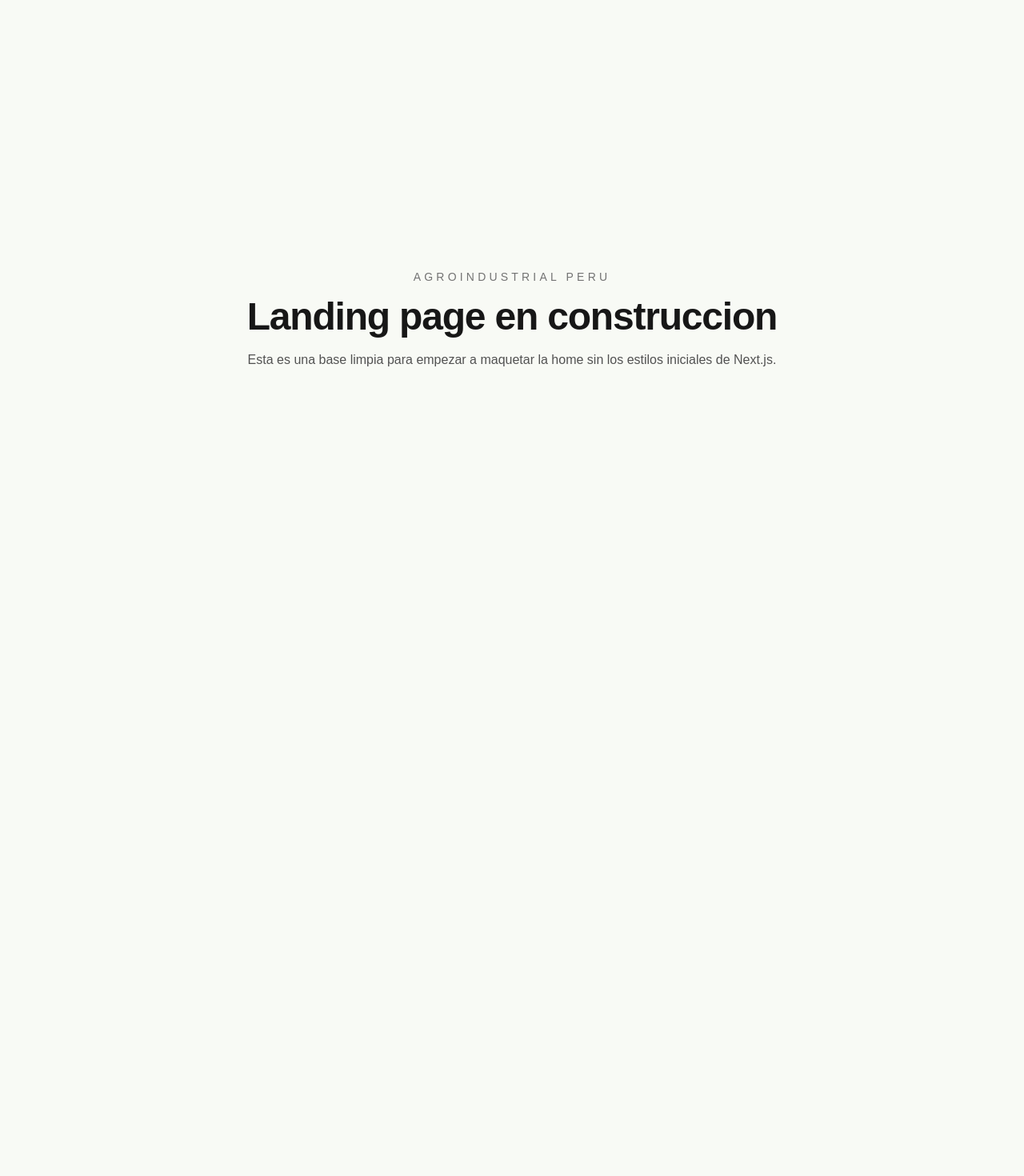
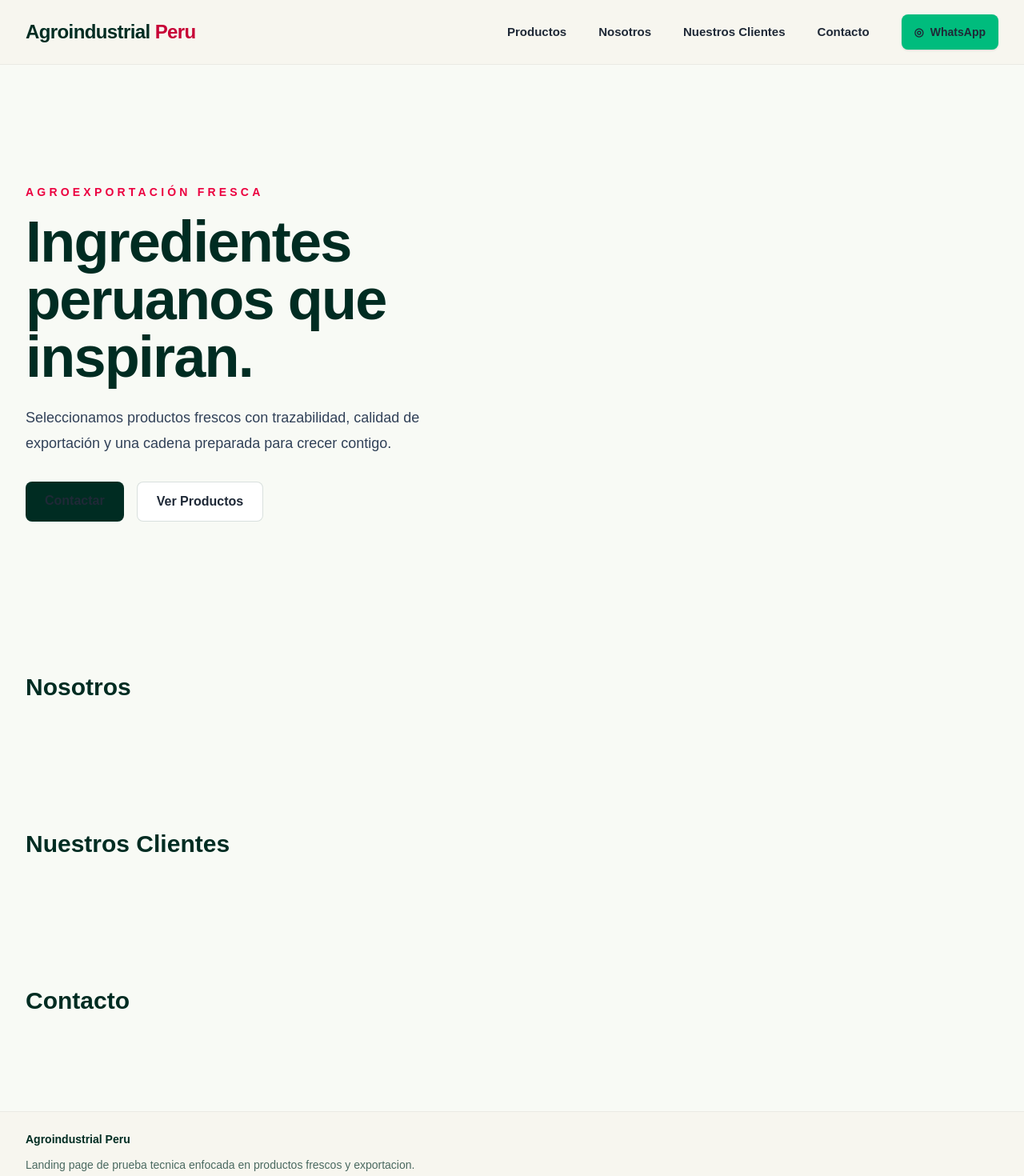
Before and after one commit to rls1990/agroindustrialperu, a Next.js app: page / in a window 1280 px wide. Shown: the top 1470 px of the page at 80% size. Before the commit the page ends 800 px from the top, so only its background shows below. Built offline with nearby package versions, Linux system fonts and the light colour scheme.

Commit message:
feat: implement header and footer components with navigation

```diff
--- a/app/layout.tsx
+++ b/app/layout.tsx
@@ -1,5 +1,7 @@
 import type { Metadata } from "next";
 import "./globals.css";
+import { Footer } from "@/components/layout/Footer";
+import { Header } from "@/components/layout/Header";
 
 export const metadata: Metadata = {
   title: "Agroindustrial Peru",
@@ -13,7 +15,11 @@ export default function RootLayout({
 }>) {
   return (
     <html lang="es">
-      <body>{children}</body>
+      <body>
+        <Header />
+        {children}
+        <Footer />
+      </body>
     </html>
   );
 }
--- a/app/page.tsx
+++ b/app/page.tsx
@@ -1,20 +1,51 @@
 export default function Home() {
   return (
-    <main className="min-h-screen px-6 py-10">
-      <div className="mx-auto flex min-h-[calc(100vh-5rem)] w-full max-w-6xl items-center justify-center">
-        <div className="text-center">
-          <p className="text-sm uppercase tracking-[0.3em] text-neutral-500">
-            Agroindustrial Peru
+    <main className="px-6 py-10 lg:px-8">
+      <section
+        id="productos"
+        className="mx-auto flex min-h-[calc(100vh-10rem)] w-full max-w-7xl items-center"
+      >
+        <div className="max-w-2xl">
+          <p className="text-sm font-bold uppercase tracking-[0.3em] text-rose-600">
+            Agroexportación fresca
           </p>
-          <h1 className="mt-4 text-4xl font-semibold tracking-tight text-neutral-900 sm:text-5xl">
-            Landing page en construccion
+          <h1 className="mt-4 text-5xl font-black tracking-tight text-emerald-950 sm:text-7xl">
+            Ingredientes peruanos que inspiran.
           </h1>
-          <p className="mx-auto mt-4 max-w-2xl text-base leading-7 text-neutral-600">
-            Esta es una base limpia para empezar a maquetar la home sin los
-            estilos iniciales de Next.js.
+          <p className="mt-6 max-w-xl text-lg leading-8 text-slate-700">
+            Seleccionamos productos frescos con trazabilidad, calidad de
+            exportación y una cadena preparada para crecer contigo.
           </p>
+          <div className="mt-8 flex flex-wrap gap-4">
+            <a
+              href="#contacto"
+              className="rounded-lg bg-emerald-950 px-6 py-3 font-semibold text-white transition-colors hover:bg-emerald-900"
+            >
+              Contactar
+            </a>
+            <a
+              href="#productos"
+              className="rounded-lg border border-emerald-950/15 bg-white px-6 py-3 font-semibold text-emerald-950 transition-colors hover:bg-emerald-50"
+            >
+              Ver Productos
+            </a>
+          </div>
         </div>
-      </div>
+      </section>
+
+      <section id="nosotros" className="mx-auto w-full max-w-7xl py-20">
+        <h2 className="text-3xl font-bold text-emerald-950">Nosotros</h2>
+      </section>
+
+      <section id="clientes" className="mx-auto w-full max-w-7xl py-20">
+        <h2 className="text-3xl font-bold text-emerald-950">
+          Nuestros Clientes
+        </h2>
+      </section>
+
+      <section id="contacto" className="mx-auto w-full max-w-7xl py-20">
+        <h2 className="text-3xl font-bold text-emerald-950">Contacto</h2>
+      </section>
     </main>
   );
 }
--- /dev/null
+++ b/components/layout/Footer/Footer.tsx
@@ -0,0 +1,13 @@
+export function Footer() {
+  return (
+    <footer className="border-t border-black/5 bg-[#f7f6ef]">
+      <div className="mx-auto flex w-full max-w-7xl flex-col gap-3 px-6 py-6 text-sm text-emerald-950/70 lg:px-8">
+        <p className="font-semibold text-emerald-950">Agroindustrial Peru</p>
+        <p>
+          Landing page de prueba tecnica enfocada en productos frescos y
+          exportacion.
+        </p>
+      </div>
+    </footer>
+  );
+}
--- /dev/null
+++ b/components/layout/Footer/index.ts
@@ -0,0 +1 @@
+export * from "./Footer";
--- /dev/null
+++ b/components/layout/Header/Header.tsx
@@ -0,0 +1,32 @@
+"use client";
+
+import { useEffect, useState } from "react";
+import { HeaderBrand } from "./HeaderBrand";
+import { HeaderMobileButton } from "./HeaderMobileButton";
+import { HeaderNav } from "./HeaderNav";
+import { MobileMenu } from "./MobileMenu";
+
+export function Header() {
+  const [isOpen, setIsOpen] = useState(false);
+
+  useEffect(() => {
+    document.body.style.overflow = isOpen ? "hidden" : "";
+    return () => {
+      document.body.style.overflow = "";
+    };
+  }, [isOpen]);
+
+  return (
+    <>
+      <header className="sticky top-0 z-50 border-b border-black/5 bg-[#f7f6ef]/95 backdrop-blur">
+        <div className="mx-auto flex h-20 w-full max-w-7xl items-center justify-between px-6 lg:px-8">
+          <HeaderBrand />
+          <HeaderNav />
+          <HeaderMobileButton onOpen={() => setIsOpen(true)} isOpen={isOpen} />
+        </div>
+      </header>
+
+      {isOpen ? <MobileMenu onClose={() => setIsOpen(false)} /> : null}
+    </>
+  );
+}
--- /dev/null
+++ b/components/layout/Header/HeaderBrand.tsx
@@ -0,0 +1,10 @@
+import Link from "next/link";
+
+export function HeaderBrand() {
+  return (
+    <Link href="/" className="text-2xl font-bold tracking-tight">
+      <span className="text-emerald-950">Agroindustrial</span>{" "}
+      <span className="text-rose-700">Peru</span>
+    </Link>
+  );
+}
--- /dev/null
+++ b/components/layout/Header/HeaderMobileButton.tsx
@@ -0,0 +1,23 @@
+type HeaderMobileButtonProps = {
+  onOpen: () => void;
+  isOpen: boolean;
+};
+
+export function HeaderMobileButton({ onOpen, isOpen }: HeaderMobileButtonProps) {
+  return (
+    <button
+      type="button"
+      onClick={onOpen}
+      className="inline-flex h-10 w-10 items-center justify-center rounded-lg border border-emerald-950/10 bg-white text-emerald-950 md:hidden"
+      aria-label="Abrir menú"
+      aria-expanded={isOpen}
+      aria-controls="mobile-menu"
+    >
+      <span className="flex flex-col gap-1.5">
+        <span className="block h-0.5 w-5 rounded-full bg-current" />
+        <span className="block h-0.5 w-5 rounded-full bg-current" />
+        <span className="block h-0.5 w-5 rounded-full bg-current" />
+      </span>
+    </button>
+  );
+}
--- /dev/null
+++ b/components/layout/Header/HeaderNav.tsx
@@ -0,0 +1,59 @@
+import Link from "next/link";
+import { navigationItems, whatsappLink } from "@/data/navigation";
+
+type HeaderNavProps = {
+  mobile?: boolean;
+  onLinkClick?: () => void;
+};
+
+export function HeaderNav({ mobile = false, onLinkClick }: HeaderNavProps) {
+  if (mobile) {
+    return (
+      <nav className="flex flex-1 flex-col px-6 py-10">
+        {navigationItems.map((item) => (
+          <Link
+            key={item.label}
+            href={item.href}
+            onClick={onLinkClick}
+            className="rounded-lg px-2 py-4 text-lg font-semibold text-emerald-950 transition-colors hover:bg-emerald-950/5 hover:text-rose-600"
+          >
+            {item.label}
+          </Link>
+        ))}
+
+        <Link
+          href={whatsappLink}
+          target="_blank"
+          rel="noreferrer"
+          className="mt-6 inline-flex w-fit items-center gap-2 rounded-lg bg-emerald-500 px-5 py-3 text-sm font-semibold text-white transition-colors hover:bg-emerald-600"
+        >
+          <span aria-hidden="true">◎</span>
+          WhatsApp
+        </Link>
+      </nav>
+    );
+  }
+
+  return (
+    <nav className="hidden items-center gap-10 md:flex">
+      {navigationItems.map((item) => (
+        <Link
+          key={item.label}
+          href={item.href}
+          className="text-[15px] font-semibold text-emerald-950 transition-colors hover:text-rose-600"
+        >
+          {item.label}
+        </Link>
+      ))}
+      <Link
+        href={whatsappLink}
+        target="_blank"
+        rel="noreferrer"
+        className="inline-flex items-center gap-2 rounded-lg bg-emerald-500 px-4 py-3 text-sm font-semibold text-white shadow-sm transition-colors hover:bg-emerald-600"
+      >
+        <span aria-hidden="true">◎</span>
+        WhatsApp
+      </Link>
+    </nav>
+  );
+}
--- /dev/null
+++ b/components/layout/Header/MobileMenu.tsx
@@ -0,0 +1,38 @@
+import { HeaderBrand } from "./HeaderBrand";
+import { HeaderNav } from "./HeaderNav";
+
+type MobileMenuProps = {
+  onClose: () => void;
+};
+
+export function MobileMenu({ onClose }: MobileMenuProps) {
+  return (
+    <div className="fixed inset-0 z-60 md:hidden">
+      <button
+        type="button"
+        aria-label="Cerrar menú"
+        onClick={onClose}
+        className="absolute inset-0 bg-black/40"
+      />
+
+      <aside
+        id="mobile-menu"
+        className="absolute right-0 top-0 flex h-full w-[min(92vw,340px)] flex-col overflow-y-auto bg-[#f7f6ef]"
+      >
+        <div className="flex items-center justify-between border-b border-black/5 px-6 py-5">
+          <HeaderBrand />
+          <button
+            type="button"
+            onClick={onClose}
+            className="inline-flex h-10 w-10 items-center justify-center rounded-lg text-2xl text-emerald-950"
+            aria-label="Cerrar menú"
+          >
+            ×
+          </button>
+        </div>
+
+        <HeaderNav mobile onLinkClick={onClose} />
+      </aside>
+    </div>
+  );
+}
--- /dev/null
+++ b/components/layout/Header/index.ts
@@ -0,0 +1,5 @@
+export * from "./Header";
+export * from "./HeaderBrand";
+export * from "./HeaderMobileButton";
+export * from "./HeaderNav";
+export * from "./MobileMenu";
--- a/data/navigation.ts
+++ b/data/navigation.ts
@@ -0,0 +1,8 @@
+export const navigationItems = [
+  { label: "Productos", href: "#productos" },
+  { label: "Nosotros", href: "#nosotros" },
+  { label: "Nuestros Clientes", href: "#clientes" },
+  { label: "Contacto", href: "#contacto" },
+];
+
+export const whatsappLink = "https://wa.me/51999999999";
```
Also changed, not shown: 2 other files (tests, documents, lock files or other folders).
